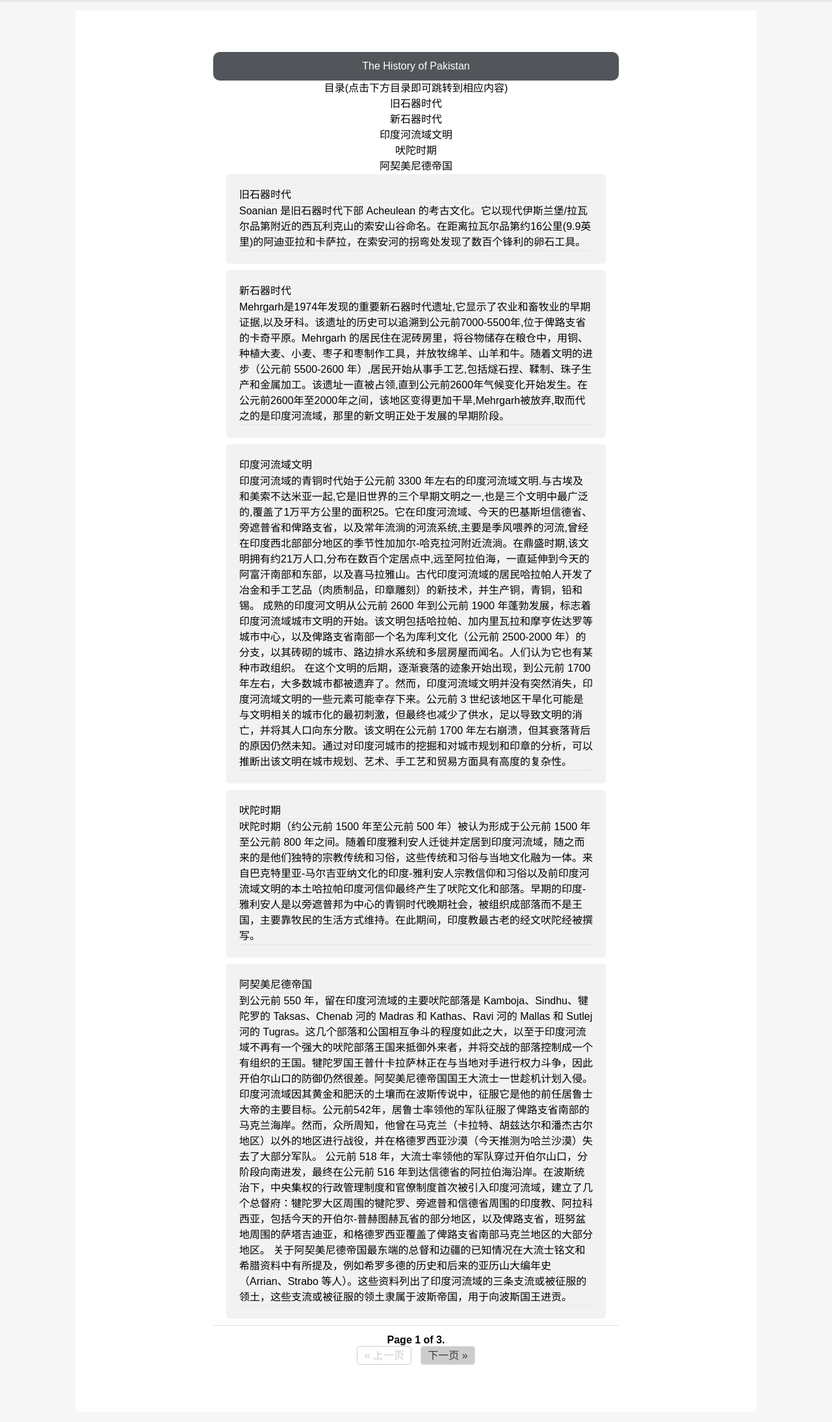
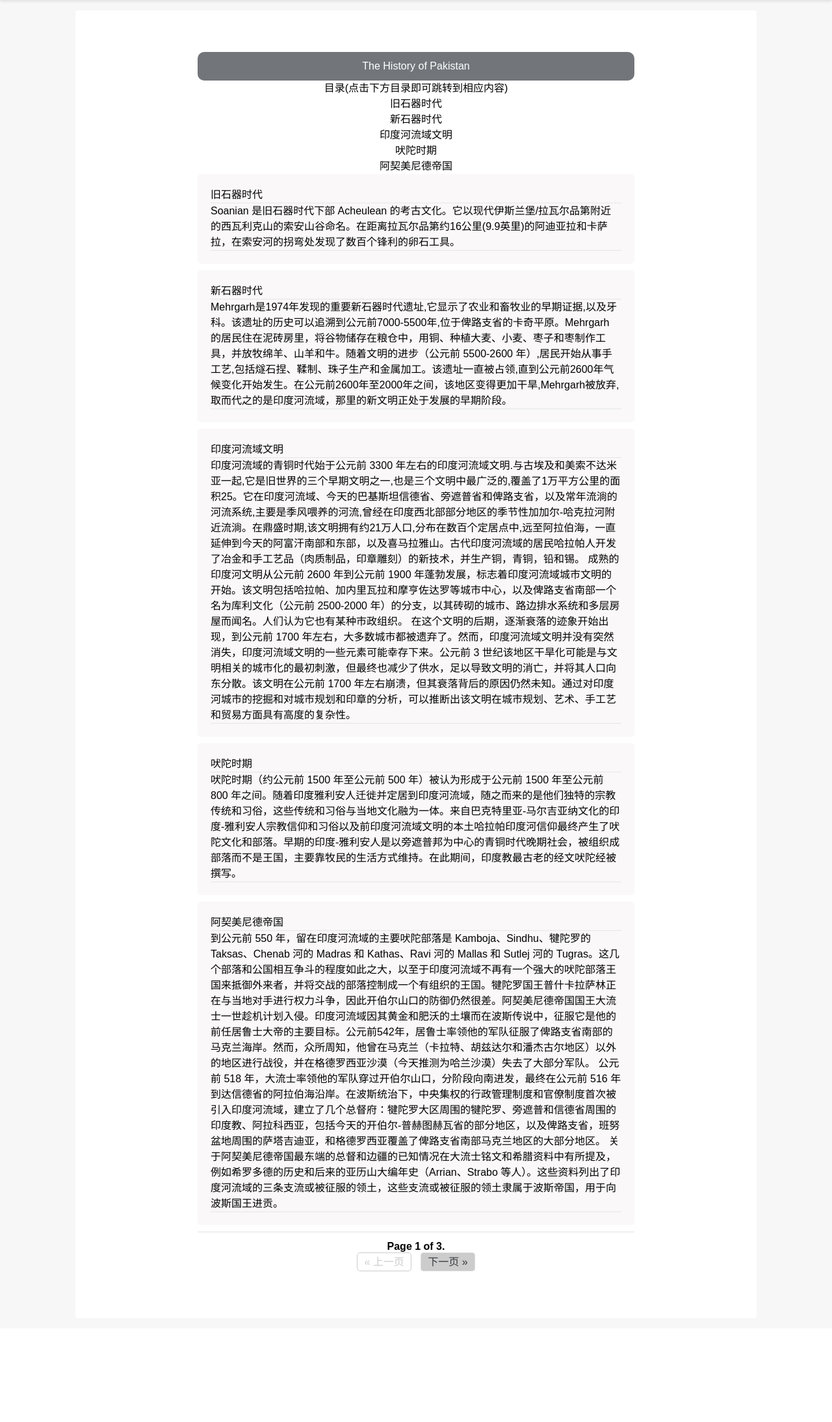
Before and after one commit to 0d0-0/pakistan_news, a Django app: page /history/ in a window 1280 px wide. Shown: the part 72-2261 px from the top of the page at 65% size. After the commit the page ends 2029 px from the top, so only its background shows below. Run offline with Django 4.2, Linux system fonts and the light colour scheme; data comes from the database, SQL or seed files in the repository; parts of the project's set-up code (start-up, migrations or seed data) failed here and were passed over; some libraries are stand-ins or nearby versions.

Commit message:
奶奶化了history

```diff
--- a/Pakistan/templates/history.html
+++ b/Pakistan/templates/history.html
@@ -19,7 +19,7 @@
     }
 
     .bar {
-      background-color: #52565a;
+      background-color: #72767b;
       color: white;
       padding: 10px 20px;
       border-radius: 10px;
@@ -34,7 +34,7 @@
     }
 
     .barlist, ol {
-      padding: 0 20px;
+      padding: 0 0;
     }
 
     ol {
@@ -51,7 +51,7 @@
     }
 
     .listbox1 {
-      background-color: #f2f2f2;
+      background-color: #faf8f8;
       margin-bottom: 10px;
       padding: 20px;
       border-radius: 5px;
@@ -115,7 +115,7 @@
     </header>
     <section class="my-4 mx-6 ">
       <div class="bg-white p-4 rounded ml-auto mr-auto flex justify-center"style="width: 85%">
-          <div class="max-w-2xl mx-auto py-12 px-6">
+          <div class="max-w-2xl mx-auto py-12 px-0">
     <div class="bar">
         <h1>The History of Pakistan</h1>
     </div>
```
